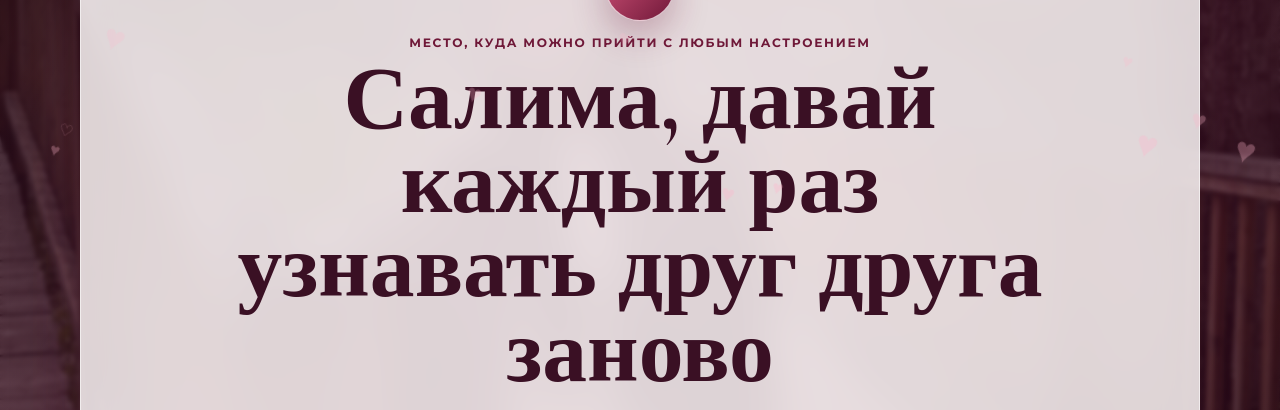
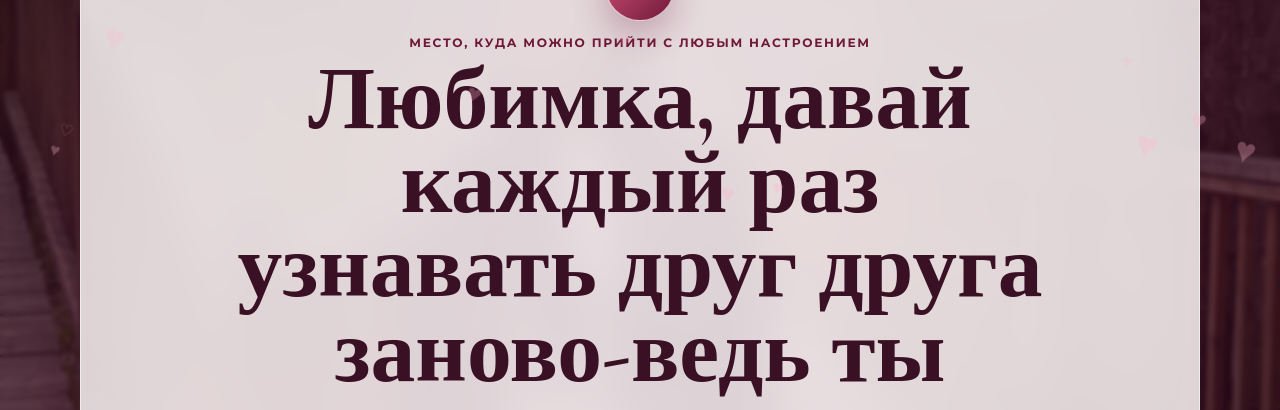
Before and after one commit to Baitashev/SalimaGame, a plain HTML site: page index.html in a window 1280 px wide. Shown: the part 156-566 px from the top of the page. Drawn offline with nearby package versions, Linux system fonts and the light colour scheme.

Commit message:
Update index.html

```diff
--- a/index.html
+++ b/index.html
@@ -4,7 +4,7 @@
   <meta charset="UTF-8" />
   <meta name="viewport" content="width=device-width, initial-scale=1.0" />
   <meta name="theme-color" content="#4f1730" />
-  <meta name="description" content="Романтическая мини-игра для Салимы: вопросы о любви, мечтах, повседневности и близости." />
+  <meta name="description" content="Для любимой: вопросы о любви, мечтах, повседневности и близости." />
   <title>Наше место ❤️</title>
   <link rel="icon" href="assets/heart.svg" type="image/svg+xml" />
   <link rel="preconnect" href="https://fonts.googleapis.com" />
@@ -34,7 +34,7 @@
       <header class="hero-card glass-card">
         <div class="love-seal" aria-hidden="true">♥</div>
         <p class="eyebrow">Место, куда можно прийти с любым настроением</p>
-        <h1>Салима, давай каждый раз узнавать друг друга заново</h1>
+        <h1>Любимка, давай каждый раз узнавать друг друга заново-ведь ты человек с которым я бы хотел прожить жизнь еще раз</h1>
         <p class="hero-copy">
           Здесь нет одной длинной обязательной анкеты. Выбирай настроение или любую тему,
           проходи маленькую игру и возвращайся, когда тебе скучно, грустно или просто хочется почувствовать нас ближе.
```
